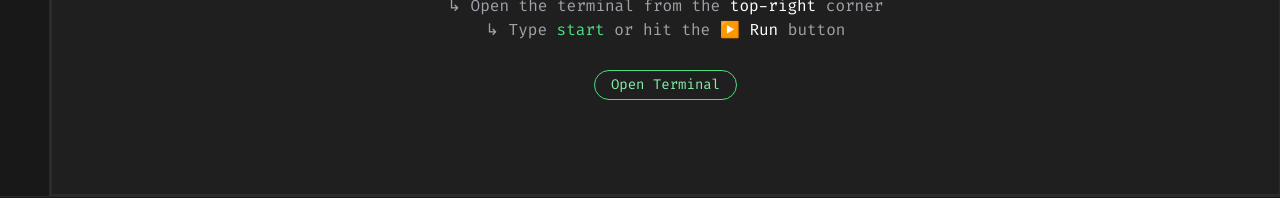
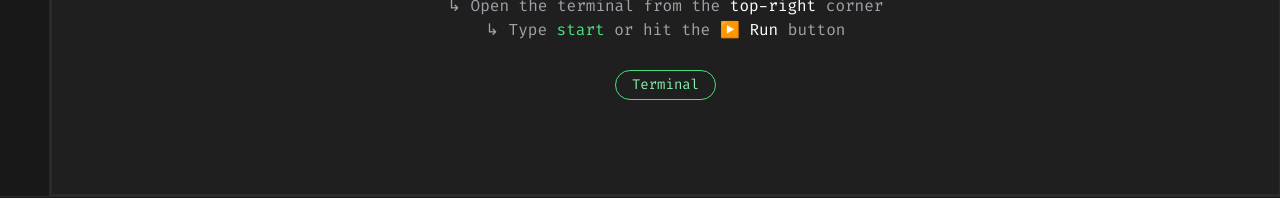
Before and after one commit to mustafozoda/portfolio, a React (Vite) app: page / in a window 1280 px wide. Shown: the part 572-770 px from the top of the page. Built offline with nearby package versions, Linux system fonts and the light colour scheme.

Commit message:
fix: update button label from 'Open Terminal' to 'Terminal' for clarity

```diff
--- a/src/pages/Intro/Intro.jsx
+++ b/src/pages/Intro/Intro.jsx
@@ -52,7 +52,7 @@ const Intro = () => {
             onClick={toggleTerminal}
             className="mt-2 rounded-lg border border-green-400 px-4 py-1 text-sm text-green-300 transition hover:bg-green-500 hover:text-black"
           >
-            Open Terminal
+            Terminal
           </button>
         </div>
       </div>
```
